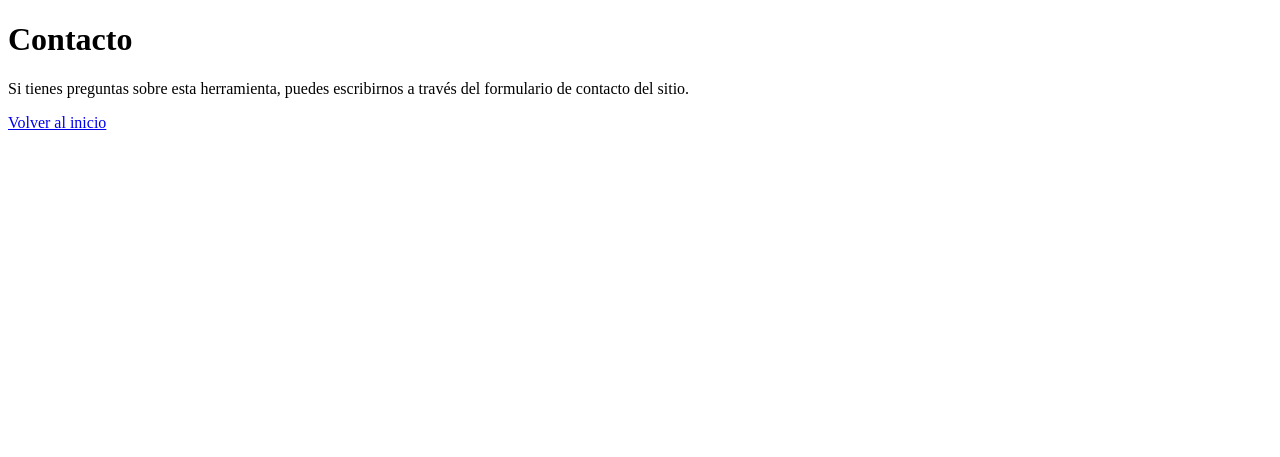
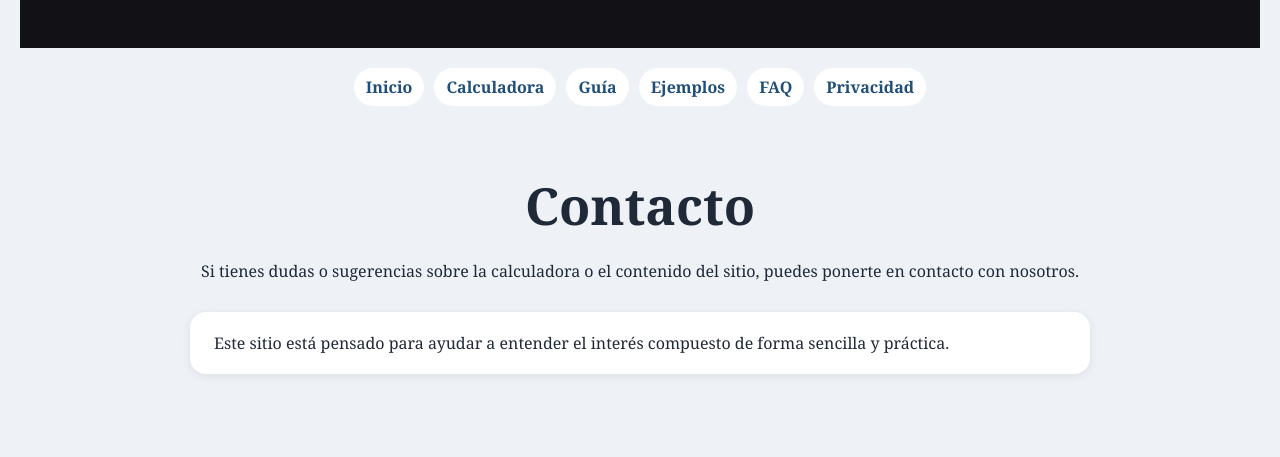
Before and after one commit to beltran36/Beltran, a plain HTML site: page docs/contacto.html in a window 1280 px wide. Drawn offline with Linux system fonts and the light colour scheme.

Commit message:
Improve privacy and contact pages

```diff
--- a/docs/contacto.html
+++ b/docs/contacto.html
@@ -5,10 +5,28 @@
     <meta name="viewport" content="width=device-width, initial-scale=1.0">
     <title>Contacto</title>
     <meta name="description" content="Página de contacto del sitio de calculadora de interés compuesto.">
+    <meta name="google-adsense-account" content="ca-pub-9041580058203929">
+    <script async src="https://pagead2.googlesyndication.com/pagead/js/adsbygoogle.js?client=ca-pub-9041580058203929" crossorigin="anonymous"></script>
+    <link rel="stylesheet" href="style.css">
 </head>
 <body>
-    <h1>Contacto</h1>
-    <p>Si tienes preguntas sobre esta herramienta, puedes escribirnos a través del formulario de contacto del sitio.</p>
-    <p><a href="index.html">Volver al inicio</a></p>
+    <div class="barra-superior"></div>
+    <nav class="nav">
+        <a href="index.html" class="nav-link">Inicio</a>
+        <a href="calculadora.html" class="nav-link">Calculadora</a>
+        <a href="guia-interes-compuesto.html" class="nav-link">Guía</a>
+        <a href="ejemplos-interes-compuesto.html" class="nav-link">Ejemplos</a>
+        <a href="faq.html" class="nav-link">FAQ</a>
+        <a href="politica-privacidad.html" class="nav-link">Privacidad</a>
+    </nav>
+    <main>
+        <section class="hero">
+            <h1>Contacto</h1>
+            <p>Si tienes dudas o sugerencias sobre la calculadora o el contenido del sitio, puedes ponerte en contacto con nosotros.</p>
+        </section>
+        <section class="card">
+            <p>Este sitio está pensado para ayudar a entender el interés compuesto de forma sencilla y práctica.</p>
+        </section>
+    </main>
 </body>
 </html>
```
Also changed, not shown: docs/politica-privacidad.html (+22 -4 lines).
